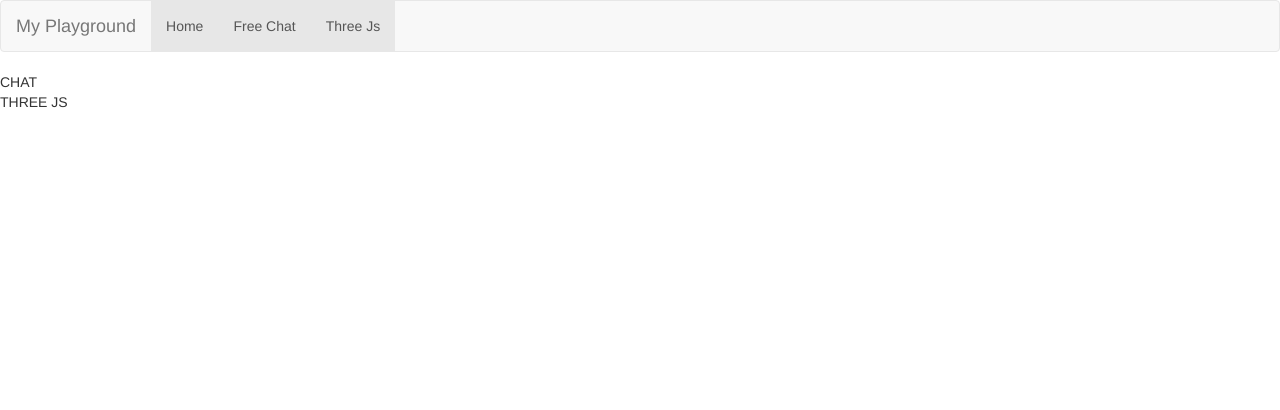
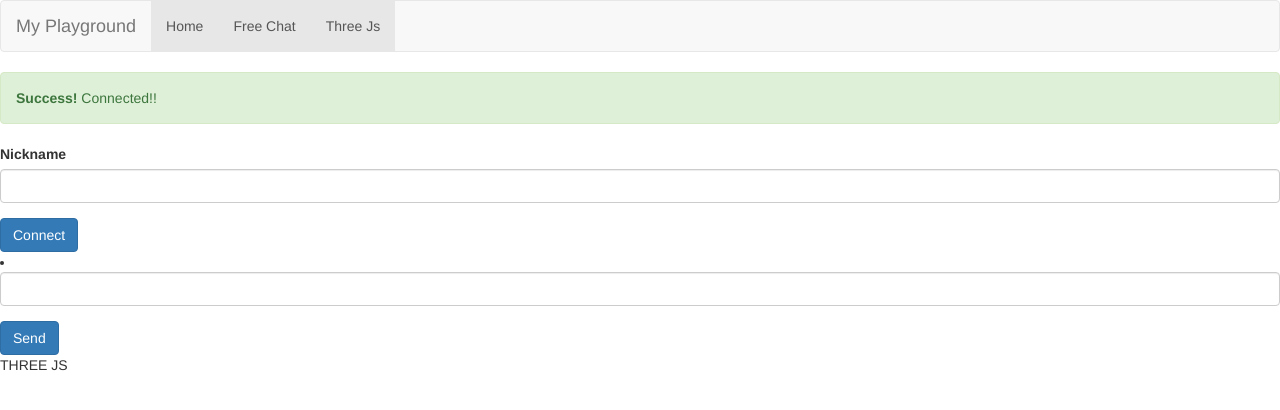
Before and after one commit to MarceloSevergnini/app-playground, an Electron app: page src/index.html in a window 1280 px wide. Drawn offline with nearby package versions, Linux system fonts and the light colour scheme.

Commit message:
created chat html

```diff
--- a/src/partials/chat.html
+++ b/src/partials/chat.html
@@ -1,5 +1,31 @@
-<div>
+<div ng-controller="chatController">
 
-    CHAT
+
+	<div class=".col-md-12">
+		<div id="chat-alert-success" class="alert alert-success hide--all">
+		  	<strong>Success!</strong> Connected!!
+		</div>
+	 </div>
+    <div id="connect_chat" class=".col-md-12">
+
+    	<div class="form-group">
+			<label for="usr">Nickname</label>
+			<input type="text" class="form-control" id="nick">
+		</div>
+		<button ng-click="connect()" type="button" class="btn btn-primary">Connect</button>
+
+		<li class="divider"></li>
+
+    </div>
+
+
+    <div class=".col-md-12">
+
+		<div class="form-group">
+		  	<input type="text" class="form-control" id="message">
+		</div>
+		<button style="align: right" type="button" class="btn btn-primary">Send</button>
+	 </div>
+
 
 </div>
```
